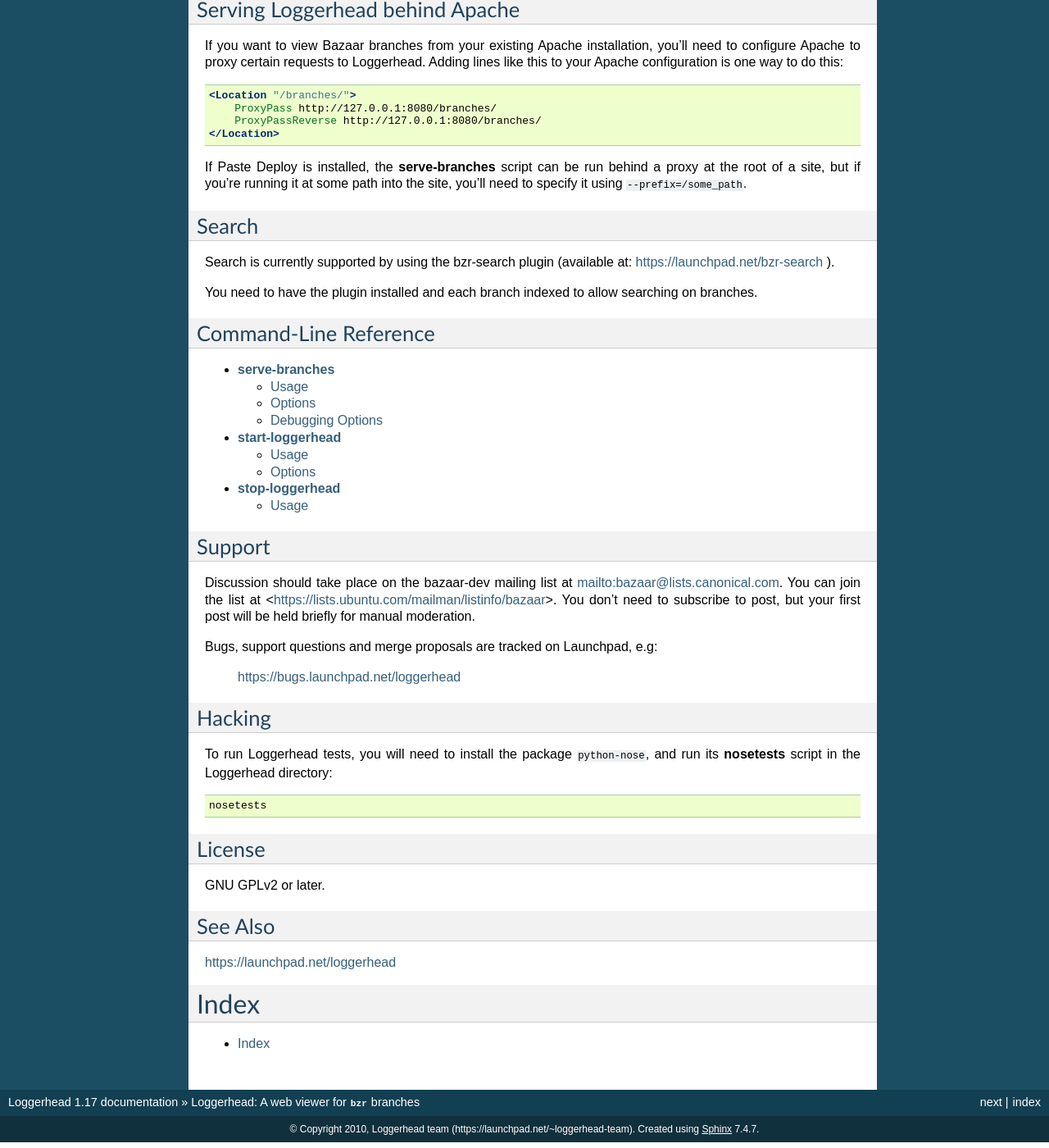
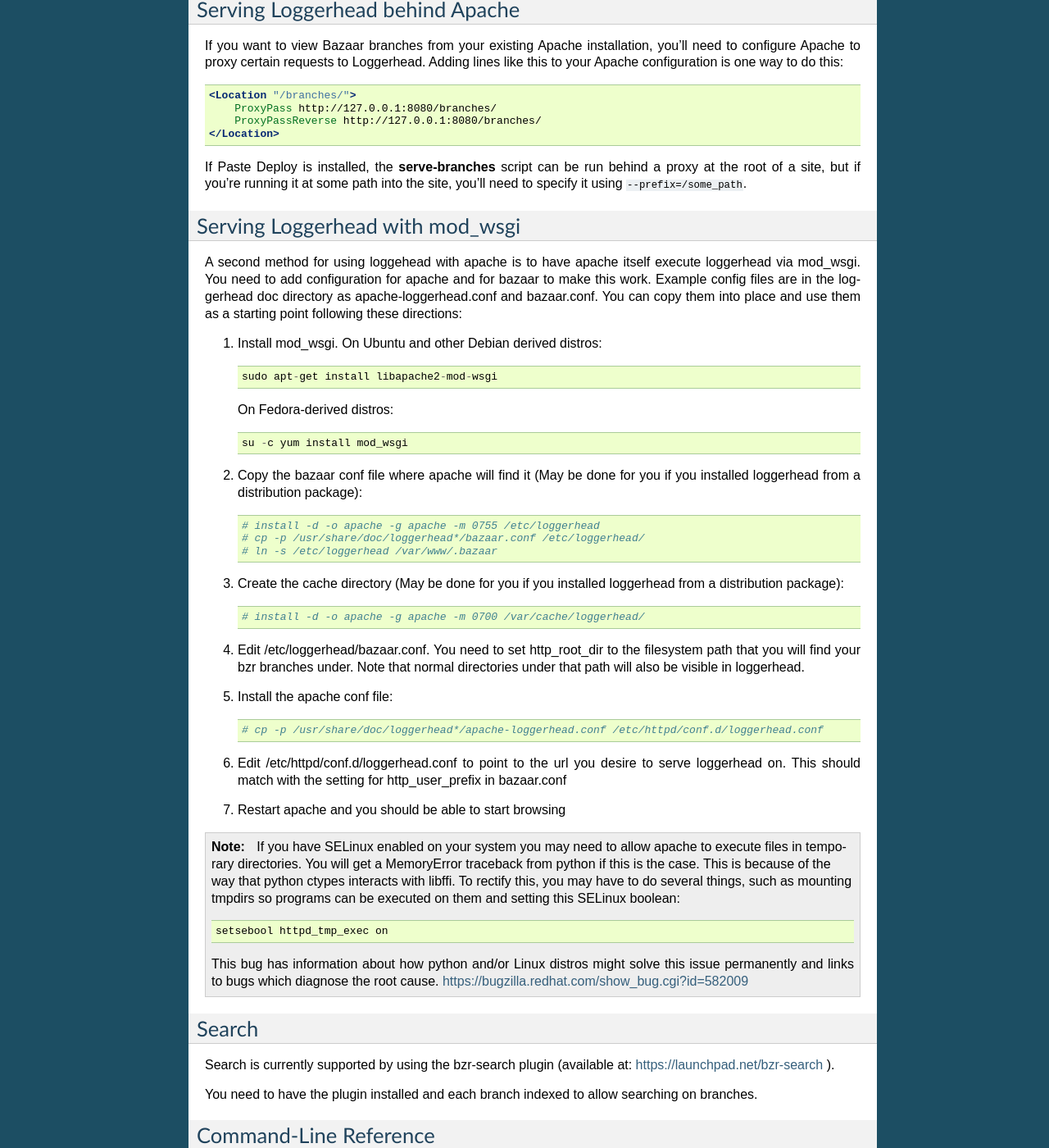
Before and after one commit to breezy-team/loggerhead, a Sphinx documentation site: the page built from docs/index.rst, in a window 1280 px wide and 1400 px high, scrolled down 1899 px. Shown: the whole window at 82% size. Built offline with Sphinx 7.4.7, drawn with Linux system fonts in a browser that asks for light colours; some of the changed text lies outside the part shown.

Commit message:
Merge README.mod_wsgi into the installation instructions in docs/index.rst and add mod_wsgi note to NEWS

```diff
--- a/apache-loggerhead.conf
+++ b/apache-loggerhead.conf
@@ -1,5 +1,5 @@
 ### If you receive MemoryError tracebacks setting up loggerhead under mod_wsgi,
-### read /usr/share/doc/loggerhead*/README.mod_wsgi for help
+### read /usr/share/doc/loggerhead*/README for help
 Alias /bzr/static /usr/share/loggerhead/static
 RewriteEngine On
 RewriteRule ^/bzr$ /bzr/ [R]
--- a/docs/index.rst
+++ b/docs/index.rst
@@ -149,6 +149,61 @@
 some path into the site, you'll need to specify it using
 ``--prefix=/some_path``.
 
+Serving Loggerhead with mod_wsgi
+--------------------------------
+
+A second method for using loggehead with apache is to have apache itself
+execute loggerhead via mod_wsgi.  You need to add configuration for apache and
+for bazaar to make this work.  Example config files are in the loggerhead doc
+directory as apache-loggerhead.conf and bazaar.conf.  You can copy them into
+place and use them as a starting point following these directions:
+
+1) Install mod_wsgi.  On Ubuntu and other Debian derived distros::
+
+    sudo apt-get install libapache2-mod-wsgi
+
+   On Fedora-derived distros::
+
+    su -c yum install mod_wsgi
+
+2) Copy the bazaar conf file where apache will find it (May be done for you if
+   you installed loggerhead from a distribution package)::
+
+    # install -d -o apache -g apache -m 0755 /etc/loggerhead
+    # cp -p /usr/share/doc/loggerhead*/bazaar.conf /etc/loggerhead/
+    # ln -s /etc/loggerhead /var/www/.bazaar
+
+3) Create the cache directory (May be done for you if you installed loggerhead
+   from a distribution package)::
+
+    # install -d -o apache -g apache -m 0700 /var/cache/loggerhead/
+
+4) Edit /etc/loggerhead/bazaar.conf.  You need to set http_root_dir to the filesystem
+   path that you will find your bzr branches under.  Note that normal
+   directories under that path will also be visible in loggerhead.
+
+5) Install the apache conf file::
+
+     # cp -p /usr/share/doc/loggerhead*/apache-loggerhead.conf /etc/httpd/conf.d/loggerhead.conf
+
+6) Edit /etc/httpd/conf.d/loggerhead.conf to point to the url you desire to
+   serve loggerhead on.  This should match with the setting for
+   http_user_prefix in bazaar.conf
+
+7) Restart apache and you should be able to start browsing
+
+.. note:: If you have SELinux enabled on your system you may need to allow
+   apache to execute files in temporary directories.  You will get a
+   MemoryError traceback from python if this is the case.  This is because of
+   the way that python ctypes interacts with libffi.  To rectify this, you may
+   have to do several things, such as mounting tmpdirs so programs can be
+   executed on them and setting this SELinux boolean::
+
+       setsebool httpd_tmp_exec on
+
+   This bug has information about how python and/or Linux distros might solve
+   this issue permanently and links to bugs which diagnose the root cause.
+   https://bugzilla.redhat.com/show_bug.cgi?id=582009
 
 Search
 ------
```
Also changed, not shown: 2 other files.
